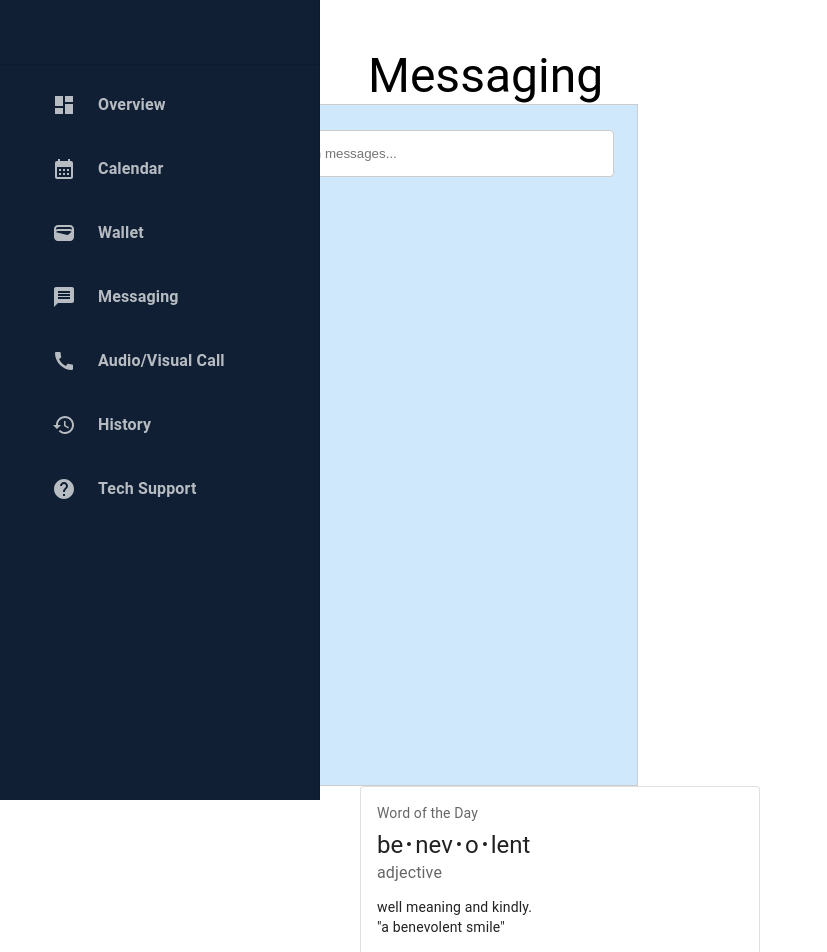
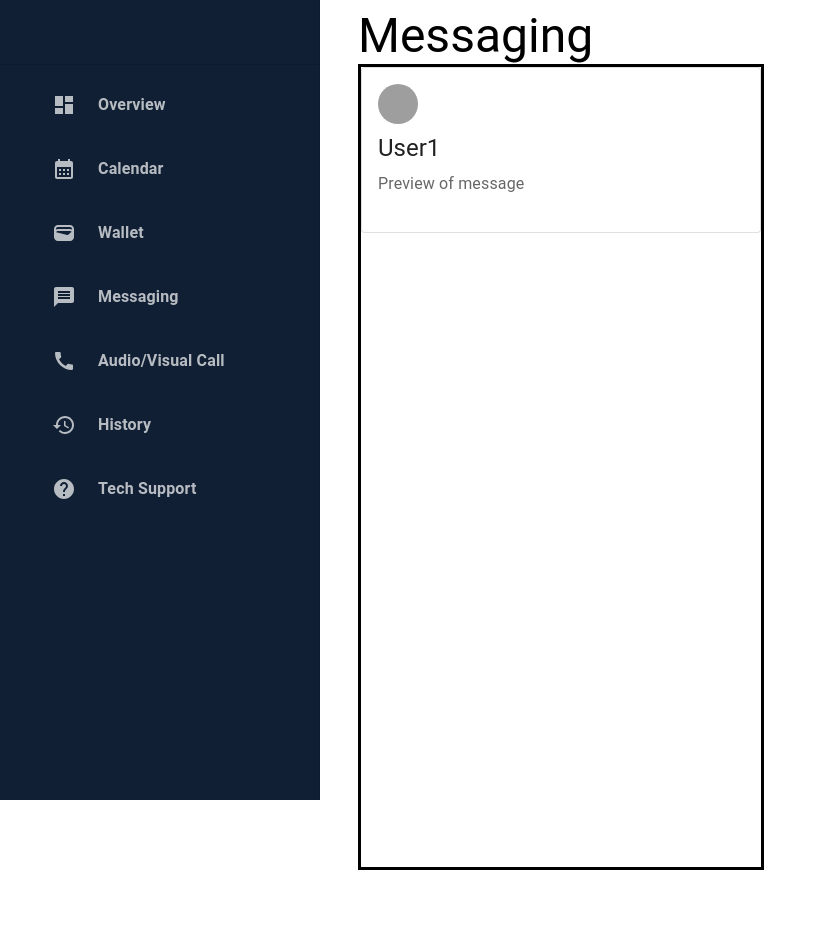
Before and after one commit to lynnpark95/techConnects, a React (Create React App) app: page /messaging in a window 1280 px wide. Shown: the top 952 px of the page, without its empty margins (0-827 px from the left). After the commit the page ends 878 px from the top, so only its background shows below. Built offline with nearby package versions, Linux system fonts and the light colour scheme; grey boxes are pictures that could not be loaded.

Commit message:
Work on message page. Have a user card, and am working to have it populate on the right

```diff
--- a/package.json
+++ b/package.json
@@ -14,6 +14,9 @@
     "react-dom": "^18.2.0",
     "react-router-dom": "^6.16.0",
     "react-scripts": "5.0.1",
+    "stream-chat": "^8.12.1",
+    "stream-chat-react": "^10.12.0",
+    "universal-cookie": "^6.1.1",
     "web-vitals": "^2.1.4"
   },
   "scripts": {
--- a/src/App.jsx
+++ b/src/App.jsx
@@ -24,6 +24,7 @@ function App() {
           <Route path="/audio-visual" element={<AudioVisual />} />
           <Route path="/history" element={<History />} />
           <Route path="/tech-support" element={<TechSupport />} />
+
         </Routes>
       </BrowserRouter>
     </div>
--- /dev/null
+++ b/src/Components/Pages/AvatarUser.jsx
@@ -0,0 +1,15 @@
+import * as React from 'react';
+import Avatar from '@mui/material/Avatar';
+import Stack from '@mui/material/Stack';
+
+export default function AvatarUser() {
+  return (
+    <Stack direction="row" spacing={2} paddingBottom={1}>
+      <Avatar
+        alt="Remy Sharp"
+        src="./AvatarExample.jpg" // Updated relative path
+        sx={{ width: 40, height: 40 }}
+      />
+    </Stack>
+  );
+}
--- /dev/null
+++ b/src/Components/Pages/Cards.jsx
@@ -0,0 +1,30 @@
+import React from "react";
+import Card from "@mui/material/Card";
+import CardContent from "@mui/material/CardContent";
+import Typography from "@mui/material/Typography";
+import { Box } from "@mui/material";
+import AvatarUser from "./AvatarUser";
+import FullConversationCard from "./FullConversationCard";
+
+export default function Cards({ marginLeft, onCardClick }) {
+  const handleCardClick = () => {
+    // Call the onCardClick function passed from the parent component
+    onCardClick(FullConversationCard); // You can pass any data you want here
+  };
+
+  return (
+    <Box sx={{ maxWidth: 400, marginLeft }}>
+      <Card variant="outlined" onClick={handleCardClick}>
+        <CardContent>
+          <AvatarUser />
+          <Typography variant="h5" component="div">
+            User1
+          </Typography>
+          <Typography sx={{ mb: 1.5 }} color="text.secondary" paddingTop={1}>
+            Preview of message
+          </Typography>
+        </CardContent>
+      </Card>
+    </Box>
+  );
+}
--- a/src/Components/Pages/ChatComponents/Cards.jsx
+++ /dev/null
@@ -1,52 +0,0 @@
-import * as React from 'react';
-import Box from '@mui/material/Box';
-import Card from '@mui/material/Card';
-import CardActions from '@mui/material/CardActions';
-import CardContent from '@mui/material/CardContent';
-import Button from '@mui/material/Button';
-import Typography from '@mui/material/Typography';
-
-const bull = (
-  <Box
-    component="span"
-    sx={{ display: 'inline-block', mx: '2px', transform: 'scale(0.8)' }}
-  >
-    •
-  </Box>
-);
-
-const card = (
-  <React.Fragment>
-    <CardContent>
-      <Typography sx={{ fontSize: 14 }} color="text.secondary" gutterBottom>
-        Word of the Day
-      </Typography>
-      <Typography variant="h5" component="div">
-        be{bull}nev{bull}o{bull}lent
-      </Typography>
-      <Typography sx={{ mb: 1.5 }} color="text.secondary">
-        adjective
-      </Typography>
-      <Typography variant="body2">
-        well meaning and kindly.
-        <br />
-        {'"a benevolent smile"'}
-      </Typography>
-    </CardContent>
-    <CardActions>
-      <Button size="small">Learn More</Button>
-    </CardActions>
-  </React.Fragment>
-);
-
-export default function OutlinedCard() {
-  return (
-    <Box
-    sx={{ maxWidth: 400,
-        maxHeight: 10,
-        marginLeft: 44,
-    }}>
-      <Card variant="outlined">{card}</Card>
-    </Box>
-  );
-}
--- a/src/Components/Pages/ChatComponents/MessagingPage.jsx
+++ /dev/null
@@ -1,52 +0,0 @@
-import React from "react";
-import { Card, Container } from "@mui/material";
-import Box from "@mui/material/Box";
-import OutlinedCard from "./Cards";
-
-const MessagingPage = () => {
-  const style = {
-    marginRight: "400px",
-  };
-
-  return (
-    <div style={style}>
-      <Container maxWidth="xs">
-
-        <Box
-          sx={{
-            bgcolor: "#cfe8fc",
-            height: "80vh",
-            border: "1px solid #ccc",
-            padding: "20px",
-            position: "relative", // Add this to position the search bar
-          }}
-        >
-          {/* Search bar */}
-          <div style={{ paddingTop: "5px" }}>
-            <input
-              type="text"
-              placeholder="Search messages..."
-              style={{
-                width: "90%",
-                padding: "15px",
-                border: "1px solid #ccc",
-                borderRadius: "4px",
-              }}
-            />
-          </div>
-
-          {/* Messaging content */}
-          {/* Place your messaging content here */}
-
-
-
-        </Box>
-
-      </Container>
-      <OutlinedCard />
-    </div>
-
-  );
-};
-
-export default MessagingPage;
--- /dev/null
+++ b/src/Components/Pages/FullConversationCard.jsx
@@ -0,0 +1,50 @@
+// Cards.js
+
+import React from "react";
+import Card from "@mui/material/Card";
+import CardContent from "@mui/material/CardContent";
+import Typography from "@mui/material/Typography";
+import { Box } from "@mui/material";
+import AvatarUser from "./AvatarUser";
+
+// Sample conversation data
+const conversations = [
+  {
+    id: 1,
+    username: "User1",
+    preview: "Preview of message 1",
+    fullConversation: "Full conversation details for User1",
+  },
+  {
+    id: 2,
+    username: "User2",
+    preview: "Preview of message 2",
+    fullConversation: "Full conversation details for User2",
+  },
+  // Add more conversation objects as needed
+];
+
+export default function FullConversationCard ({ marginLeft, onCardClick }) {
+  return (
+    <Box sx={{ maxWidth: 400, marginLeft }}>
+      {conversations.map((conversation) => (
+        <Card
+          key={conversation.id}
+          variant="outlined"
+          onClick={() => onCardClick(conversation)} // Handle card click
+          style={{ cursor: "pointer" }}
+        >
+          <CardContent>
+            <AvatarUser />
+            <Typography variant="h5" component="div">
+              {conversation.username}
+            </Typography>
+            <Typography sx={{ mb: 1.5 }} color="text.secondary" paddingTop={1}>
+              {conversation.preview}
+            </Typography>
+          </CardContent>
+        </Card>
+      ))}
+    </Box>
+  );
+}
--- a/src/Components/Pages/Messaging.jsx
+++ b/src/Components/Pages/Messaging.jsx
@@ -1,28 +1,61 @@
-import React from 'react';
-import Navbar from '../Navbar Items/Navbar';
-import { Typography } from '@mui/material';
+// MyComponent.js
+
+import React, { useState } from "react";
 import Box from "@mui/material/Box";
-import MessagingPage from './ChatComponents/MessagingPage';
+import Typography from "@mui/material/Typography";
+import Navbar from "../Navbar Items/Navbar";
+import Cards from "./Cards";
+import FullConversationCard from "./FullConversationCard"; // Import FullConversationCard
 
-const Messaging = () => {
-  const marginValue ='500px'
+function Messaging() {
+  const marginLeft = "350px"; // Set your desired margin value here
+
+  const [selectedConversation, setSelectedConversation] = useState(null);
+
+  const handleCardClick = (conversationDetails) => {
+    console.log("Card clicked:", conversationDetails); // Add console log
+    setSelectedConversation(conversationDetails);
+  };
+
   return (
-        <div style={{maginLeft: marginValue}}>
+    <div>
+      <div>
+        {/* You can replace this with your Navbar component */}
         <Navbar />
+      </div>
+      <div style={{ marginLeft }}>
         <Box
           sx={{
             display: "flex",
             alignItems: "center",
           }}
         >
-            <Typography variant="h3" component="h1" marginLeft={45} marginTop={5}>
+          <Typography variant="h3" component="h1">
             Messaging
           </Typography>
         </Box>
-          <MessagingPage />
+        <Box
+          sx={{
+            alignItems: "left",
+            border: "solid",
+            maxWidth: 400,
+            height: "100vh",
+          }}
+        >
+          {/* Pass handleCardClick function to Cards */}
+          <Cards marginLeft={0} onCardClick={handleCardClick} />
+        </Box>
       </div>
 
-    )
+      {/* Render selected conversation details */}
+      {selectedConversation && (
+        <FullConversationCard
+          marginLeft={marginLeft}
+          conversation={selectedConversation}
+        />
+      )}
+    </div>
+  );
 }
-export default
-Messaging;
+
+export default Messaging;
```
Also changed, not shown: src/Components/Pages/AvatarExample.jpg (added), 1 other file (tests, documents, lock files or other folders). Lines whose indentation alone changed are shown as unchanged.
